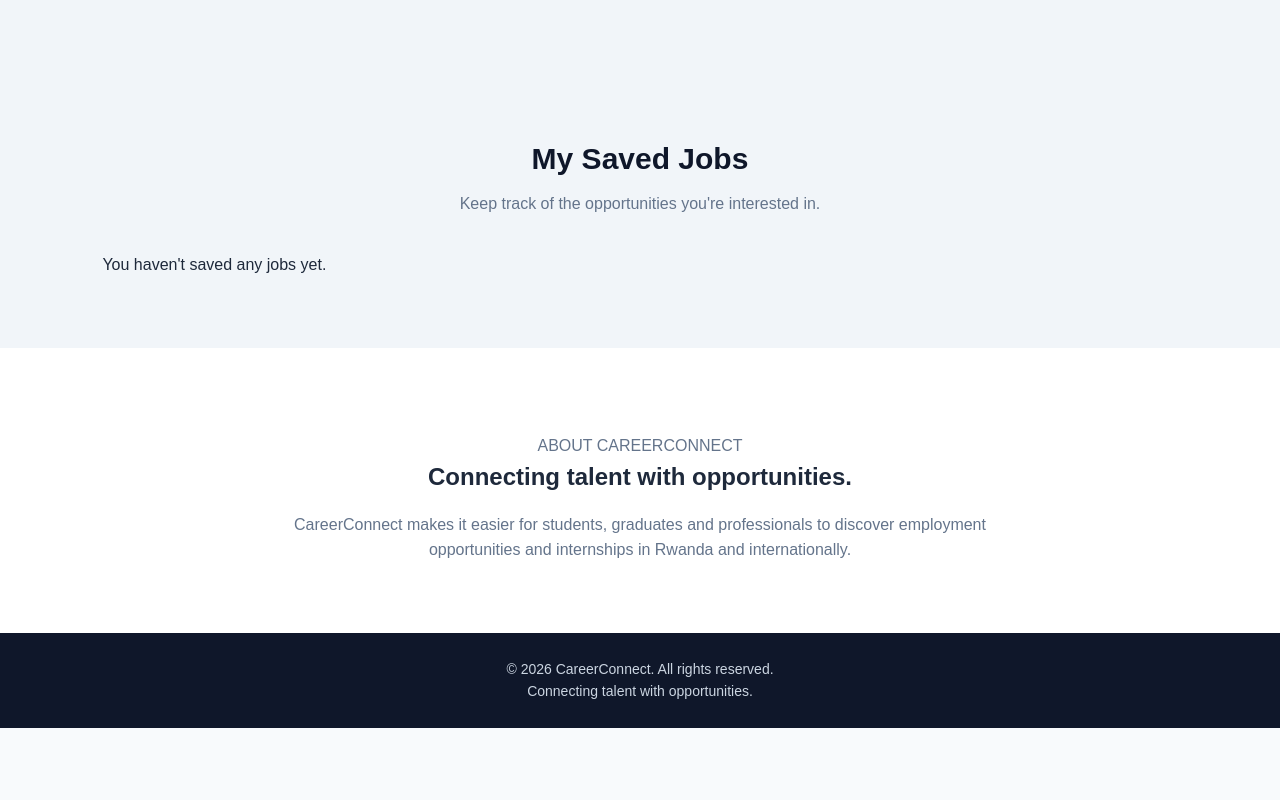
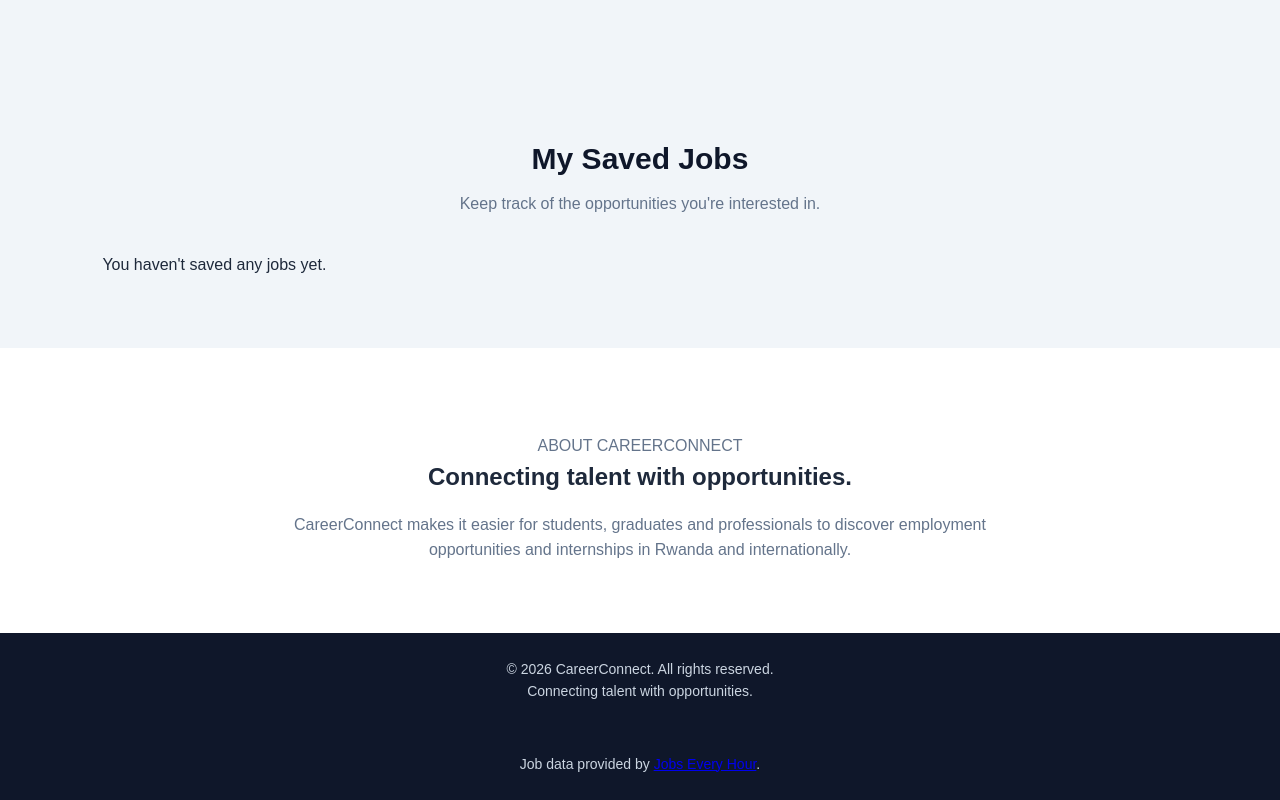
Before and after one commit to bketia/career-connect, a plain HTML site: page index.html in a window 1280 px wide. Shown: the part 1290-2090 px from the top of the page. Before the commit the page ends 2018 px from the top, so only its background shows below. Drawn offline with Linux system fonts and the light colour scheme; no server answers.

Commit message:
Add category filter, saved jobs refresh and API credit

```diff
--- a/index.html
+++ b/index.html
@@ -170,4 +170,7 @@
     <script src="js/app.js"></script>
 
 </body>
+<footer class="site-footer">
+        <p>Job data provided by <a href="https://jobseveryhour.com/" target="_blank" rel="noopener noreferrer">Jobs Every Hour</a>.</p>
+</footer>
 </html>
```
